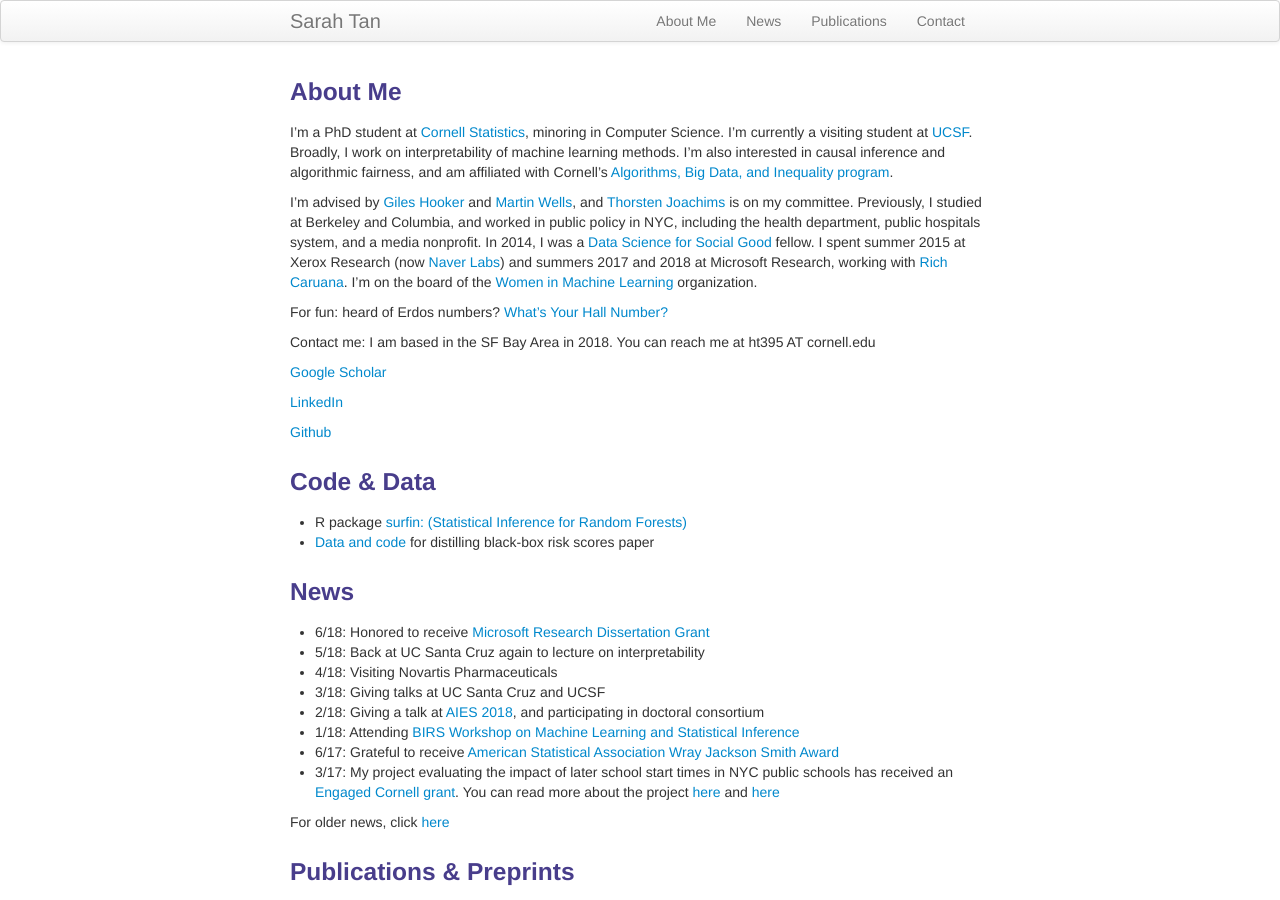
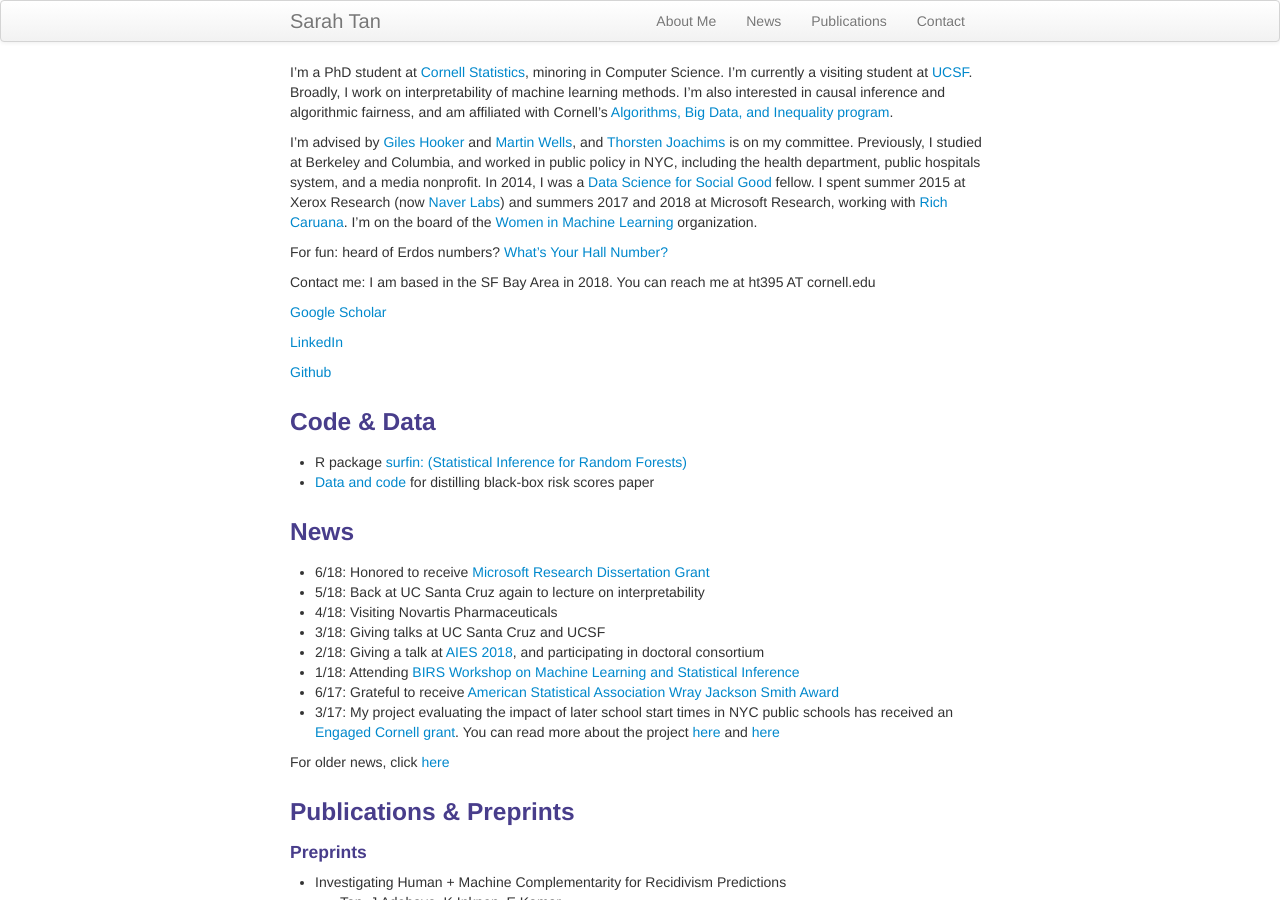
Before and after one commit to shftan/shftan.github.io, a Jekyll site: the page built from index.md, in a window 1280 px wide and 900 px high. Built offline with Jekyll 4.4.1, drawn with Linux system fonts in a browser that asks for light colours.

Commit message:
Update index.md

```diff
--- a/index.md
+++ b/index.md
@@ -5,7 +5,7 @@ description: PhD student, Cornell Statistics
 keywords: Sarah Tan, Cornell, Statistics, interpretability, causal inference
 ---
 
-<div class="row-fluid" id="about"><h3>About Me</h3>
+<div class="row-fluid" id="about">
 </div>
 I'm a PhD student at [Cornell Statistics](https://stat.cornell.edu/), minoring in Computer Science. I'm currently a visiting student at [UCSF](https://epibiostat.ucsf.edu/). Broadly, I work on interpretability of machine learning methods. I'm also interested in causal inference and algorithmic fairness, and am affiliated with Cornell's [Algorithms, Big Data, and Inequality program](http://socialsciences.cornell.edu/algorithms/).
 
```
